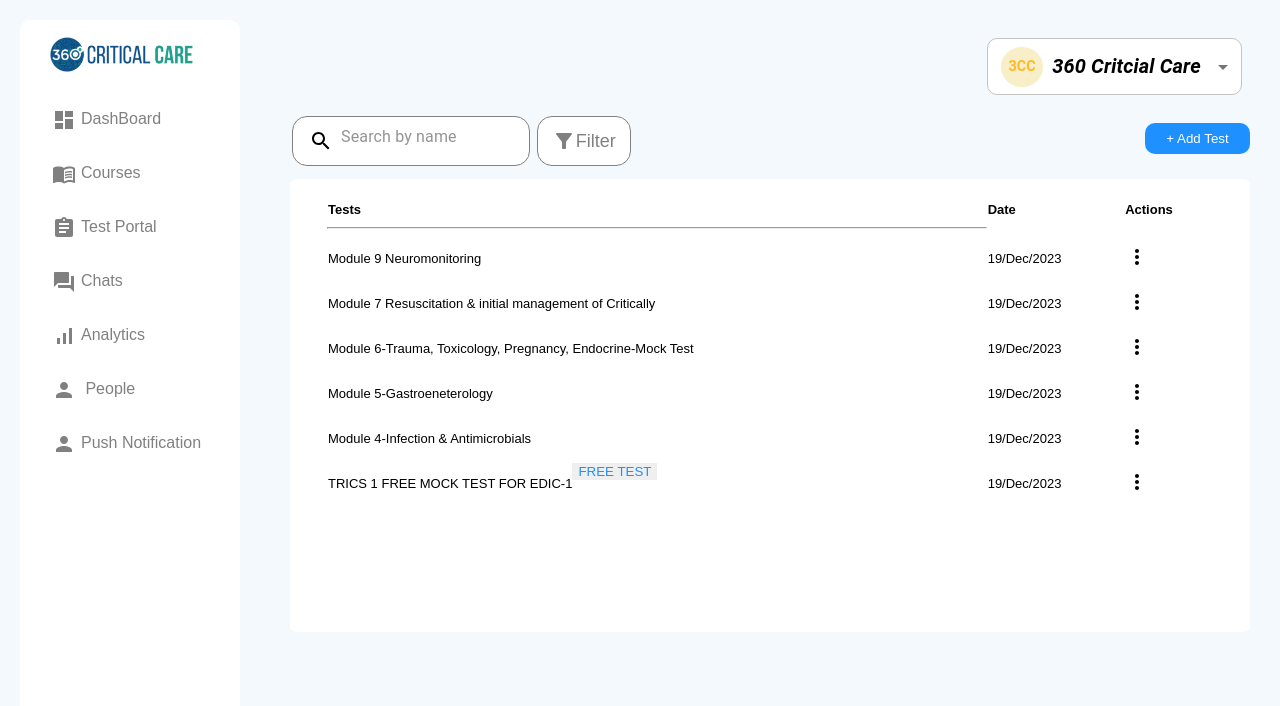
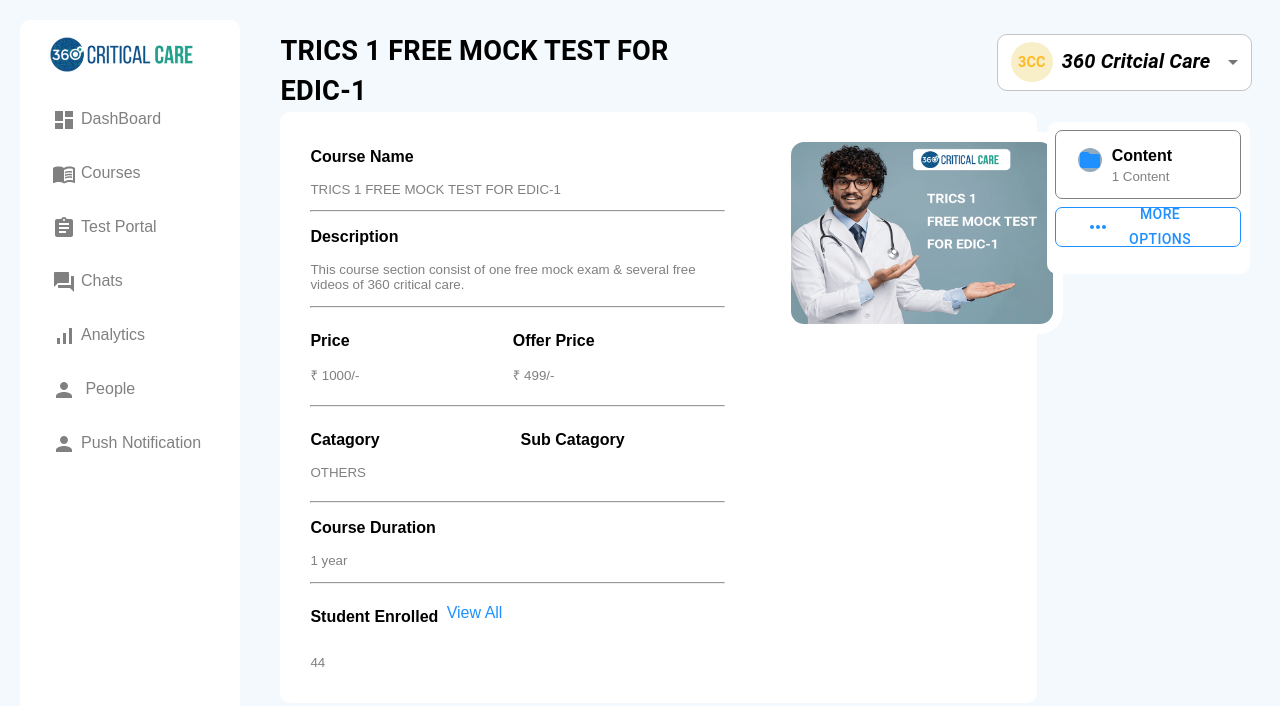
Before and after one commit to vidhichandrakar/Admin_CrticicalCare, a React (Create React App) app: page / in a window 1280 px wide. Shown: the top 706 px of the page. Built offline with nearby package versions, Linux system fonts and the light colour scheme.

Commit message:
TrickpageRecode

```diff
--- a/src/AllComponent/AdminDashboardMain/Main.js
+++ b/src/AllComponent/AdminDashboardMain/Main.js
@@ -25,12 +25,12 @@
       {/* <User/> */}
       {/* <Transaction/> */}
       {/* <MyTeam/> */}
-      <TestPortal/>
+      {/* <TestPortal/> */}
       {/* <SearchBar /> */}
       {/* <Testimonial/> */}
       {/* <CreateCoupon/> */}
       {/* <CreateCoupon/> */}
-      {/* <Trics1FreeMockTest/> */}
+      <Trics1FreeMockTest/>
       {/* <MainCourses/> */}
       {/* <UpcomingCoursesMain/> */}
       {/* <YourCourses /> */}
--- a/src/AllComponent/CSSFile/Courses.css
+++ b/src/AllComponent/CSSFile/Courses.css
@@ -13,7 +13,7 @@
   flex-direction: row;
 }
 .HeaderLeft{
-  width:40%;
+  width:50%;
   margin-top: 5px;
   /* background-color: aliceblue; */
 }
--- a/src/AllComponent/CSSFile/DashBoard.css
+++ b/src/AllComponent/CSSFile/DashBoard.css
@@ -1,8 +1,8 @@
 body {
   margin: 0;
   padding: 0;
-  font-family: 'Montserrat', sans-serif;
-  background-color: #F4F9FD;
+  font-family: "Montserrat", sans-serif;
+  background-color: #f4f9fd;
 }
 
 .icon {
@@ -15,10 +15,11 @@
   line-height: 1px;
   font-size: 26px;
 }
-.icon, .icon_header {
+.icon,
+.icon_header {
   margin-right: 5px;
 }
-.icon{
+.icon {
   margin-left: 12px;
 }
 
@@ -34,8 +35,8 @@
   grid-template-columns: 260px 1fr 1fr 1fr;
   grid-template-rows: 0.2fr 3fr;
   grid-template-areas:
-    'sidebar main main main'
-    'sidebar main main main';
+    "sidebar main main main"
+    "sidebar main main main";
   height: 100vh;
 }
 
@@ -47,7 +48,7 @@
   -webkit-transition: all 0.5s;
   margin: 20px;
 }
-.Sider-Box{
+.Sider-Box {
   height: 100%;
   background-color: white;
   border-radius: 10px;
@@ -57,7 +58,7 @@
   display: flex;
   padding: 0 23px;
 }
-.SideBarLogo{
+.SideBarLogo {
   margin-left: 5px;
   width: 95%;
   height: 40px;
@@ -91,23 +92,19 @@
   margin-left: 20px;
 }
 
-.hoverrr{
+.hoverrr {
   width: 84%;
   padding: 6px 0px !important;
   align-items: center;
   margin-top: -18px;
   border-radius: 5px;
-
 }
 
-.hoverrr:hover{
+.hoverrr:hover {
   background-color: #c9dded !important;
   cursor: pointer;
   color: grey !important;
-
 }
-
-
 
 .sidebar-list-item > a {
   text-decoration: none;
@@ -134,7 +131,7 @@
   grid-area: main;
   overflow-y: auto;
 }
-.margin20{
+.margin20 {
   margin: 20px;
 }
 /*End Main  */
@@ -143,23 +140,23 @@
 /* .DashBoardMAinBox{
   margin: 20px;
  } */
- .Head{
+.Head {
   display: flex;
   flex-direction: row;
   justify-content: space-between;
   margin: 20px;
 }
- .Head h1{
+.Head h1 {
   font-size: 1.3rem;
 }
- .Head p{
+.Head p {
   font-weight: 600;
   color: grey;
   margin-left: 1px;
   margin-top: -14px;
   font-size: 0.65rem;
 }
- .DropDown{
+.DropDown {
   padding: 6px 0px;
   width: 15%;
   height: 0%;
@@ -168,13 +165,12 @@
   border: solid white;
   font-size: 1rem;
 }
- .AdditionalBox{
+.AdditionalBox {
   background-color: white;
   border-radius: 15px;
   /* margin: 20px; */
-
 }
- .TextHeading{
+.TextHeading {
   font-size: 1.2rem;
   margin-left: 30px;
   padding: 18px;
@@ -185,16 +181,16 @@
   gap: 45px;
   margin: 15px 45px;
 }
-.Addcard{
+.Addcard {
   font-size: 1rem;
   text-align: center;
-  background-color: #F4F9FD !important;
+  background-color: #f4f9fd !important;
   padding-bottom: 20px;
   margin-bottom: 25px;
   color: rgb(19, 170, 235);
   border-radius: 15px;
 }
-.AdditionalIcon{
+.AdditionalIcon {
   padding-top: 30px;
   /* margin-top: 10%; */
   vertical-align: bottom;
@@ -206,14 +202,13 @@
   border-radius: 15px;
   /* margin: 20px; */
 }
-.Offer-main-cards{
+.Offer-main-cards {
   display: grid;
   grid-template-columns: 1fr 1fr;
   gap: 45px;
   margin: 15px 45px;
-
 }
-.Offer-card{
+.Offer-card {
   border: solid 1px black;
   text-align: left;
   padding-bottom: 20px;
@@ -221,36 +216,35 @@
   color: rgb(19, 170, 235);
   border-radius: 15px;
   background-color: white;
-
 }
-.CardRow{
+.CardRow {
   display: flex;
   flex-direction: row;
   margin: 15px;
 }
-.OfferIcon{
+.OfferIcon {
   margin-top: 5%;
   margin-left: 15%;
   font-size: 3rem !important;
 }
-.OfferCardText{
+.OfferCardText {
   font-size: 1.2rem;
   color: black;
   margin-left: 7%;
 }
-.OfferCardText p{
+.OfferCardText p {
   margin-top: -13%;
   color: grey;
   font-size: 1rem;
 }
-.OfferButton{
+.OfferButton {
   display: flex;
   flex-direction: row;
   cursor: pointer;
   font-size: 1rem;
-  margin-left: 5% ;
+  margin-left: 5%;
 }
-.ArrowIcon{
+.ArrowIcon {
   margin-top: -2px;
   margin-left: 1%;
 }
@@ -261,18 +255,18 @@
     grid-template-columns: 1fr;
     grid-template-rows: 0.2fr 3fr;
     grid-template-areas:
-      'sidebar main'
-      'sidebar main';
+      "sidebar main"
+      "sidebar main";
   }
-  .header{
+  .header {
     justify-content: space-between;
   }
   /* margin: 20px; */
 }
-   .Head h1{
+.Head h1 {
   font-size: 1.3rem;
 }
-   .Head p{
+.Head p {
   font-weight: 600;
   color: grey;
   margin-left: 1px;
@@ -283,267 +277,264 @@
 
 /* START OF USER  */
 
-
-.m20{
+.m20 {
   margin: 30px;
   /* margin-right: 47px; */
 }
-.userHead p{
+.userHead p {
   font-size: small;
   margin-top: -20px;
 }
-.HeaderRightofUser{
+.HeaderRightofUser {
   margin-left: 76%;
   margin-top: -6%;
 }
-.rightDropDown{
-  background-color: #FFFFFF;
+.rightDropDown {
+  background-color: #ffffff;
   border-radius: 3px !important;
   padding: 5px 29px;
   border: none !important;
   box-shadow: 1px 1px 1px 1px rgba(0, 0, 0, 0.352) !important;
 }
-.searchnfilter{
+.searchnfilter {
   display: flex;
   flex-direction: row;
-   margin: 13px -6px;
+  /* margin: 13px 0; */
+  width: 100%;
   align-items: left !important;
 }
-.searchnfilter img{
+.searchnfilter img {
   height: 12%;
   width: 10%;
 }
-.searchnfilter button{
+.searchnfilter button {
   border-radius: 15px !important;
   margin-left: 2%;
   padding: 2px 14px;
   border: 0.5px solid grey;
-  background-color: #FFFFFF;
+  background-color: #ffffff;
   font-size: large;
   color: grey;
+  height: 6vh;
+  margin-top: 2%;
 }
 
-.searchBar{
+.searchBar {
   height: 6vh;
-  background-color: #FFFFFF !important;
+  background-color: #ffffff !important;
   border-radius: 15px !important;
   border: 0.5px solid grey;
 }
-.searchIconLogo{
+.searchIconLogo {
   color: rgb(137, 136, 136);
 }
-.filterButton{
+.filterButton {
   display: flex;
   flex-direction: row;
   justify-content: center;
   align-items: center;
 }
-.filterIcon{
+.filterIcon {
   margin-right: 10px;
 }
-.textFeildOfSearch{
+.textFeildOfSearch {
   border-radius: 11px !important;
   padding: 7px 12px;
 }
 
-.completeTable{
+.completeTable {
   min-height: 69vh !important;
   width: 100%;
-  background-color: #FFFFFF;
+  background-color: #ffffff;
   border-radius: 15px;
   /* padding: 20px 35px; */
   font-size: small;
   /* overflow-y: scroll !important; */
 }
 
-.tableHeading{
+.tableHeading {
   justify-content: left !important;
   align-items: left !important;
   text-align: left !important;
+  border-bottom: solid 2px black !important;
 }
 
-.hrLine{
+.hrLine {
   width: 256%;
 }
-.bluePara{
+.bluePara {
   color: dodgerblue;
   font-weight: bold;
 }
-.sheikh{
+.sheikh {
   margin-left: -3%;
 }
-.jitendra{
-  margin-left:-9%;
+.jitendra {
+  margin-left: -9%;
 }
-.pranab{
+.pranab {
   margin-left: -1%;
 }
-.sania{
+.sania {
   margin-left: 0%;
 }
-.rahul{
+.rahul {
   margin-left: -2%;
 }
-.menka{
+.menka {
   margin-left: 3%;
 }
-.ramesh{
+.ramesh {
   margin-left: 1%;
 }
-.rakesh{
+.rakesh {
   margin-left: -2%;
 }
-.ashutosh{
+.ashutosh {
   margin-left: 0%;
 }
-.pixel{
+.pixel {
   margin-left: -4%;
 }
-.phNumber{
+.phNumber {
   color: grey;
-  font-weight:600;
+  font-weight: 600;
 }
-.parentTable .MuiTableCell-root{
+.parentTable .MuiTableCell-root {
   border-bottom: 0px !important;
 }
-
 
 /* END OF USER  */
 
 /* START OF TRANSACTION  */
 
-
-.transactionCards{
+.transactionCards {
   display: flex;
   flex-direction: row;
   margin-bottom: 3%;
 }
-.boxNoOne, .boxNoThree{
-  background-color: #FFFFFF;
+.boxNoOne,
+.boxNoThree {
+  background-color: #ffffff;
   border-radius: 10px !important;
   /* box-shadow: 1px 1px 1px 1px rgba(0, 0, 0, 0.352) !important; */
   padding: 24px 106px;
   justify-content: space-between;
 }
-.boxNoTwo{
-  background-color: #FFFFFF;
+.boxNoTwo {
+  background-color: #ffffff;
   border-radius: 10px !important;
   /* box-shadow: 1px 1px 1px 1px rgba(0, 0, 0, 0.352) !important; */
   padding: 24px 120px;
   margin: 2px 103px;
   justify-content: space-between;
 }
-.boxValue{
+.boxValue {
   font-size: small !important;
   text-align: left !important;
   margin: 0 -77% !important;
 }
-.boxNumber{
+.boxNumber {
   font-size: large !important;
   font-weight: bold !important;
-  color:blue;
+  color: blue;
   margin-left: 141% !important;
 }
 
-.transactionTableHeading{
+.transactionTableHeading {
   text-align: left !important;
 }
-.transactionCompleteTable{
+.transactionCompleteTable {
   height: 95%;
   width: 100%;
-  background-color: #FFFFFF;
+  background-color: #ffffff;
   border-radius: 1%;
   padding: 20px 35px;
   font-size: small;
   padding-bottom: 14%;
 }
-.courseName{
+.courseName {
   text-align: center !important;
   align-items: center !important;
 }
-.greyboldnumbers{
+.greyboldnumbers {
   color: grey;
 }
-.firstCourseName{
+.firstCourseName {
   margin-left: 25%;
 }
-.transactionDate{
+.transactionDate {
   margin-left: 8%;
 }
-.transactionAmount{
+.transactionAmount {
   margin-left: 5%;
 }
-
-
 
 /* END OF TRANSACTION  */
 
 /* START OF MY TEAM  */
 
-
-
-.myTeamCompleteTable{
+.myTeamCompleteTable {
   height: 95%;
   width: 100%;
-  background-color: #FFFFFF;
+  background-color: #ffffff;
   border-radius: 1%;
   padding: 20px 35px;
   font-size: small;
-  padding-bottom:6%;
+  padding-bottom: 6%;
 }
-.myTeamhrLine{
-  width:245%;
+.myTeamhrLine {
+  width: 245%;
 }
-.moreVertIcon button{
-  background-color: #FFFFFF !important;
+.moreVertIcon button {
+  background-color: #ffffff !important;
   color: darkgray !important;
-  border:none !important;
+  border: none !important;
   box-shadow: none !important;
 }
-.redDelete{
+.redDelete {
   color: red !important;
 }
-.blueBlockUser{
+.blueBlockUser {
   color: rgb(68, 68, 187) !important;
 }
 
 /* END OF MY TEAM  */
 /* START OF TEST PORTAL  */
 
-
-.TestPortalSearchBarSection{
+.TestPortalSearchBarSection {
   display: flex !important;
   flex-direction: row !important;
   justify-content: space-between;
 }
-.freeTestButton{
+.freeTestButton {
   color: dodgerblue;
   border: none !important;
 }
-.addTestButton{
+.addTestButton {
   background-color: dodgerblue;
   border-radius: 10px !important;
   align-items: center;
-  margin-top: 20px;
+  margin-top: 22px;
   border: none;
-  color: #FFFFFF;
-  padding: 0px 13px;
-  width: 105px;
-  height: 31px !important;
+  color: #ffffff;
+  width: 10%;
+  height: 42px !important;
 }
-.TestPortalcompleteTable{
+.TestPortalcompleteTable {
   height: 95%;
   width: 100%;
-  background-color: #FFFFFF;
+  background-color: #ffffff;
   border-radius: 1%;
   padding: 20px 35px;
   font-size: small;
   padding-bottom: 13% !important;
+  margin-top: 2%;
 }
-.TestPortalhrLine{
-  width:100%;
+.TestPortalhrLine {
+  width: 100%;
 }
-.lastData{
+.lastData {
   display: flex;
   flex-direction: row;
 }
@@ -552,24 +543,24 @@
 
 /* START OF ADMIN TESTIMONIAL  */
 
-
-.addTestimonialButton{
+.addTestimonialButton {
   background-color: dodgerblue;
   border-radius: 10px !important;
   border: none;
-  color: #FFFFFF;
+  color: #ffffff;
   padding: 0px 13px;
   width: 141px;
-  height: 31px !important;
-  margin-left: 692px;
+  margin-top: 22px;
+  height: 42px !important;
 }
-.TestimonialcompleteTable{
+.TestimonialcompleteTable {
   height: 95%;
   width: 100%;
-  background-color: #FFFFFF;
+  background-color: #ffffff;
   border-radius: 1%;
   padding: 20px 35px;
   font-size: small;
+  margin-top: 2%;
   padding-bottom: 21% !important;
 }
 
@@ -577,150 +568,155 @@
 
 /* START OF COURSES CREATE COUPON  */
 
-
-.allTheContent{
-  background-color: #FFFFFF;
+.allTheContent {
+  background-color: #ffffff;
   padding-bottom: 19% !important;
   margin: 21px;
   border-radius: 10px;
-  box-shadow: 1px 1px 1px 1px rgba(0, 0, 0, 0.352) !important;;
+  box-shadow: 1px 1px 1px 1px rgba(0, 0, 0, 0.352) !important;
 }
-.discountTypediv{
+.discountTypediv {
   padding: 20px 20px !important;
 }
-.flatDiscountDiv{
+.flatDiscountDiv {
   padding: 20px 20px !important;
 }
-.StartnEndDiv{
+.StartnEndDiv {
   padding: 20px 20px !important;
   margin: 18px 2px;
   display: flex;
   flex-direction: row;
 }
-.minOrderDiv{
+.minOrderDiv {
   padding: 20px 20px !important;
 }
-.asterisk{
+.asterisk {
   color: red;
 }
-.inputFeildOne{
+.inputFeildOne {
   border: 0.5px solid grey;
   padding: 8px 100px;
   border-radius: 7px !important;
   text-align: left !important;
 }
-.inputFeildTwo{
+.inputFeildTwo {
   border-radius: 7px !important;
   padding: 8px 197px;
   border: 0.5px solid grey;
   text-align: left !important;
 }
-.createButton{
+.createButton {
   background-color: rgb(73, 73, 227) !important;
-  border-radius:7px !important;
-  color: #FFFFFF !important;
+  border-radius: 7px !important;
+  color: #ffffff !important;
   padding: 10px 10px;
   margin-left: 2% !important;
 }
-
-
 
 /* END OF COURSES CREATE COUPON  */
 
 /* START OF COURSE->>TRICS 1 FREE MOCK TEST  */
 
-
-.another-main-container{
+.another-main-container {
+  display: flex;
+  flex-direction: row;
+  justify-content: space-between;
+}
+.completeTricsBox {
+  display: flex;
+  background-color: #ffffff;
+  padding: 20px 30px;
+  border-radius: 10px !important;
+  width: 72%;
+}
+.leftSideRow {
+  width: 63% !important;
+}
+.blackPara {
+  font-weight: bold;
+}
+.greyPara {
+  color: grey;
+  font-size: smaller;
+}
+.PricenOfferPrice {
   display: flex;
   flex-direction: row;
 }
-.completeTricsBox{
-  display: flex;
-  flex-direction: row;
-  background-color: #FFFFFF;
-  margin-top: 6%;
-  margin-left: -27%;
-  width: 72%;
-  padding: 20px 30px;
-  border-radius: 10px !important;
+.offerPrice {
+  margin-left: 37%;
 }
-.leftSideRow{
-  width: 63% !important;
-}
-.blackPara{
-  font-weight:bold;
-}
-.greyPara{
-  color: grey;
-  font-size: smaller;
-}
-.PricenOfferPrice{
+.CatagorynSubCatagory {
   display: flex;
   flex-direction: row;
 }
-.offerPrice{
-  margin-left: 37%;
+.subCatagory {
+  margin-left: 34%;
 }
-.CatagorynSubCatagory{
+.StuEnrViewAll {
   display: flex;
   flex-direction: row;
 }
-.subCatagory{
-  margin-left: 34%;
-}
-.StuEnrViewAll{
-  display: flex;
-  flex-direction: row;
-}
-.rightSideRow{
+.rightSideRow {
   width: 262px;
   height: 33%;
   padding: 10px 10px;
-  margin-left: 28%;
+  margin-left: 20%;
   background-color: white;
   border-radius: 23px;
 }
 
-.blueViewAll{
+.blueViewAll {
+  margin-top: 3%;
   color: dodgerblue;
+  margin-left: 2%;
 }
-.whiteBoxOfContent{
-  background-color: #FFFFFF;
-  margin-left: 9%;
-  margin-top: 2%;
-  margin-right: 5%;
-  border-radius: 7px;
-  padding: 10px 10px;
+.whiteBoxOfContent {
+  background-color: #ffffff;
+  width: 21%;
+  height: 19vh;
+  margin: 10px;
+  border-radius: 10px;
 }
-.contentOneContent{
+
+.contentOneContent {
   display: flex;
   flex-direction: row;
   border: 1px solid grey;
-  margin: 6px 6px !important;
-  height: 10% !important;
   padding: 0px 22px;
+  margin: 4%;
   border-radius: 7px !important;
 }
-.folderIcon{
+.folderIcon {
   color: dodgerblue;
+  margin-top: 12% !important;
+  background-color: rgba(72, 113, 146, 0.594);
+  border-radius: 50%;
+  width: 100%;
 }
-.catagorytextofTrics{
-  width: 30% !important;
+.ContentCol {
+  margin-left: 10px;
+}
+.mt-10px {
+  margin-top: -12px;
+}
+.catagorytextofTrics {
+  width: 92% !important;
   display: flex !important;
   flex-direction: row !important;
-  background-color:#FFFFFF !important;
+  background-color: #ffffff !important;
   color: dodgerblue !important;
   border-radius: 7px !important;
   border: 1px solid dodgerblue !important;
   box-shadow: none !important;
   padding: 10px 30px !important;
+  height: 5vh;
+  margin: 4% !important;
 }
-
-
 
 /* END OF COURSE->>TRICS 1 FREE MOCK TEST  */
 
-   .DropDown{
+.DropDown {
   padding: 6px 0px;
   width: 15%;
   height: 0%;
@@ -729,10 +725,9 @@
   border: solid white;
   font-size: 1rem;
 }
-   .AdditionalBox{
+.AdditionalBox {
   background-color: white;
   border-radius: 15px;
-
 }
 
 .menu-icon {
@@ -746,7 +741,7 @@
   .main-cards {
     grid-template-columns: 1fr;
   }
-  .Offer-main-cards{
+  .Offer-main-cards {
     grid-template-columns: 1fr;
   }
 }
--- a/src/AllComponent/DAshBoardRight/Courses/Trics1FreeMockTest.js
+++ b/src/AllComponent/DAshBoardRight/Courses/Trics1FreeMockTest.js
@@ -9,6 +9,7 @@
 import FolderIcon from "@mui/icons-material/Folder";
 import Popover from "@mui/material/Popover";
 import DoctorsImage from "../../../Media/Images/db7187e8-b7cf-47ed-8900-6de89dabde06.png";
+import CourseHeader from "../../Courses/CoursesHeader";
 
 
 function Trics1FreeMockTest() {
@@ -25,11 +26,10 @@
   const open = Boolean(anchorEl);
   const id = open ? "simple-popover" : undefined;
   return (
-    <div className="main-container">
+    <div className="mainBox">
+      <CourseHeader  Heading={"TRICS 1 FREE MOCK TEST FOR EDIC-1"} />
       <div className="another-main-container">
-        <div>
-          <h3>TRICS 1 FREE MOCK TEST FOR EDIC-1</h3>
-        </div>
+
 
         <div className="completeTricsBox">
           <span className="leftSideRow">
@@ -86,41 +86,17 @@
           </span>
         </div>
 
-        <div className="sideContentRightMost">
-          <Box className="HeaderRightofTrics">
-            <FormControl sx={{ m: 1, minWidth: 240 }}>
-              <Select
-                className="selectDesign"
-                displayEmpty
-                renderValue={() => {
-                  return <em className="labelDesign">360 Critcial Care</em>;
-                }}
-                inputProps={{ "aria-label": "Without label" }}
-                startAdornment={
-                  <div className="logoDesign">
-                    <Typography className="logoText">3CC</Typography>
-                  </div>
-                }
-              >
-                <MenuItem value={""}>
-                  <em>360 Critcial Care</em>
-                </MenuItem>
-                <MenuItem value={10}>Ten</MenuItem>
-                <MenuItem value={20}>Twenty</MenuItem>
-                <MenuItem value={30}>Thirty</MenuItem>
-              </Select>
-            </FormControl>
-          </Box>
+
 
           <div className="whiteBoxOfContent">
             <div className="contentOneContent">
-              <span>
+
                 <FolderIcon className="folderIcon" />
-              </span>
-              <span>
+
+              <div className="ContentCol">
                 <p className="blackPara">Content</p>
-                <p className="greyPara">1 Content</p>
-              </span>
+                <p className="greyPara mt-10px">1 Content</p>
+              </div>
             </div>
 
             <Button
@@ -159,7 +135,6 @@
               </MenuItem>
             </Popover>
           </div>
-        </div>
       </div>
     </div>
   );
--- a/src/AllComponent/DAshBoardRight/People/TestPortal.js
+++ b/src/AllComponent/DAshBoardRight/People/TestPortal.js
@@ -5,76 +5,24 @@
 import InputBase from '@mui/material/InputBase';
 import FilterAltIcon from '@mui/icons-material/FilterAlt';
 import MoreVertIcon from '@mui/icons-material/MoreVert';
-import Popover from "@mui/material/Popover";
-import Typography from "@mui/material/Typography";
-import Button from "@mui/material/Button";
-import DeleteIcon from '@mui/icons-material/Delete';
-import BlockIcon from '@mui/icons-material/Block';
+import SearchBar from '../../../Util/SearchBar';
 
 
-const Search = styled('div')(({ theme }) => ({
-    position: 'relative',
-    borderRadius: theme.shape.borderRadius,
-    backgroundColor: alpha(theme.palette.common.white, 0.15),
-    '&:hover': {
-      backgroundColor: alpha(theme.palette.common.white, 0.25),
-    },
-    marginLeft: 0,
-    width: '100%',
-    [theme.breakpoints.up('sm')]: {
-      marginLeft: theme.spacing(1),
-      width: 'auto',
-    },
-  }));
 
-  const SearchIconWrapper = styled('div')(({ theme }) => ({
-    padding: theme.spacing(0, 2),
-    height: '100%',
-    position: 'absolute',
-    pointerEvents: 'none',
-    display: 'flex',
-    alignItems: 'center',
-    justifyContent: 'center',
-  }));
-
-  const StyledInputBase = styled(InputBase)(({ theme }) => ({
-    color: 'inherit',
-    width: '100%',
-    '& .MuiInputBase-input': {
-      padding: theme.spacing(1, 1, 1, 0),
-      // vertical padding + font size from searchIcon
-      paddingLeft: `calc(1em + ${theme.spacing(4)})`,
-      transition: theme.transitions.create('width'),
-      [theme.breakpoints.up('sm')]: {
-        width: '20ch',
-        '&:focus': {
-          width: '20ch',
-        },
-      },
-    },
-  }));
 function TestPortal() {
   return (
     <div className='main-container'>
         <div className='m20'>
-            <CourseHeader/>
+            <CourseHeader Heading={"Test Portal"} subHeading={"Only published tests are shown here"}/>
             <div className='TestPortalSearchBarSection'>
             <div className='searchnfilter'>
-            <div>
-            <Search className='searchBar'>
-            <SearchIconWrapper>
-              <SearchIcon />
-            </SearchIconWrapper>
-            <StyledInputBase className='w100'
-              placeholder="Search by name"
-              inputProps={{ 'aria-label': 'search' }}
-            />
-          </Search>
-           </div>
+
+          <SearchBar />
+
             <button className='filterButton'> <FilterAltIcon/> Filter</button>
         </div>
             <button className='addTestButton'> + Add Test </button>
-        </div>
+             </div>
 
 
         <table className='TestPortalcompleteTable'>
@@ -95,6 +43,7 @@
             <tr>
                 <td><p>Module 9 Neuromonitoring</p></td>
                 <td><p>19/Dec/2023</p></td>
+                {/* <button onClick={(e)=>actionsOptions(e)}> <td><MoreVertIcon/></td> </button>  */}
                 <td><MoreVertIcon/></td>
             </tr>
             <tr>
--- a/src/AllComponent/DAshBoardRight/People/User.js
+++ b/src/AllComponent/DAshBoardRight/People/User.js
@@ -16,7 +16,7 @@
 import MenuItem from "@mui/material/MenuItem";
 import FormControl from "@mui/material/FormControl";
 import SearchIcon from "@mui/icons-material/Search";
-import { MockDataForTable } from "../../../DAta/mockDataForTable";
+import { MockDataForTable } from "../../../Data/mockDataForTable";
 import Paper from "@mui/material/Paper";
 import Table from "@mui/material/Table";
 import TableBody from "@mui/material/TableBody";
--- a/src/AllComponent/DAshBoardRight/Testimonial/Testimonial.js
+++ b/src/AllComponent/DAshBoardRight/Testimonial/Testimonial.js
@@ -1,53 +1,9 @@
 import React from "react";
 import CourseHeader from "../../Courses/CoursesHeader";
-import SearchIcon from "@mui/icons-material/Search";
-// import StyledInputBase from '@mui/material/StyledInputBase';
-import { styled, alpha } from "@mui/material/styles";
-import InputBase from "@mui/material/InputBase";
 import FilterAltIcon from "@mui/icons-material/FilterAlt";
 import MoreVertIcon from "@mui/icons-material/MoreVert";
+import SearchBar from "../../../Util/SearchBar";
 
-const Search = styled("div")(({ theme }) => ({
-  position: "relative",
-  borderRadius: theme.shape.borderRadius,
-  backgroundColor: alpha(theme.palette.common.white, 0.15),
-  "&:hover": {
-    backgroundColor: alpha(theme.palette.common.white, 0.25),
-  },
-  marginLeft: 0,
-  width: "100%",
-  [theme.breakpoints.up("sm")]: {
-    marginLeft: theme.spacing(1),
-    width: "auto",
-  },
-}));
-
-const SearchIconWrapper = styled("div")(({ theme }) => ({
-  padding: theme.spacing(0, 2),
-  height: "100%",
-  position: "absolute",
-  pointerEvents: "none",
-  display: "flex",
-  alignItems: "center",
-  justifyContent: "center",
-}));
-
-const StyledInputBase = styled(InputBase)(({ theme }) => ({
-  color: "inherit",
-  width: "100%",
-  "& .MuiInputBase-input": {
-    padding: theme.spacing(1, 1, 1, 0),
-    // vertical padding + font size from searchIcon
-    paddingLeft: `calc(1em + ${theme.spacing(4)})`,
-    transition: theme.transitions.create("width"),
-    [theme.breakpoints.up("sm")]: {
-      width: "20ch",
-      "&:focus": {
-        width: "20ch",
-      },
-    },
-  },
-}));
 function Testimonial() {
   return (
     <div className="main-container">
@@ -55,20 +11,10 @@
         <CourseHeader />
         <div className="TestPortalSearchBarSection">
           <div className="searchnfilter">
-            <div>
-              <Search className="searchBar">
-                <SearchIconWrapper>
-                  <SearchIcon />
-                </SearchIconWrapper>
-                <StyledInputBase
-                  className="w100"
-                  placeholder="Search by name"
-                  inputProps={{ "aria-label": "search" }}
-                />
-              </Search>
-            </div>
+
+            <SearchBar />
+
             <button className="filterButton">
-              {" "}
               <FilterAltIcon /> Filter
             </button>
           </div>
```
Lines whose indentation alone changed are shown as unchanged.
